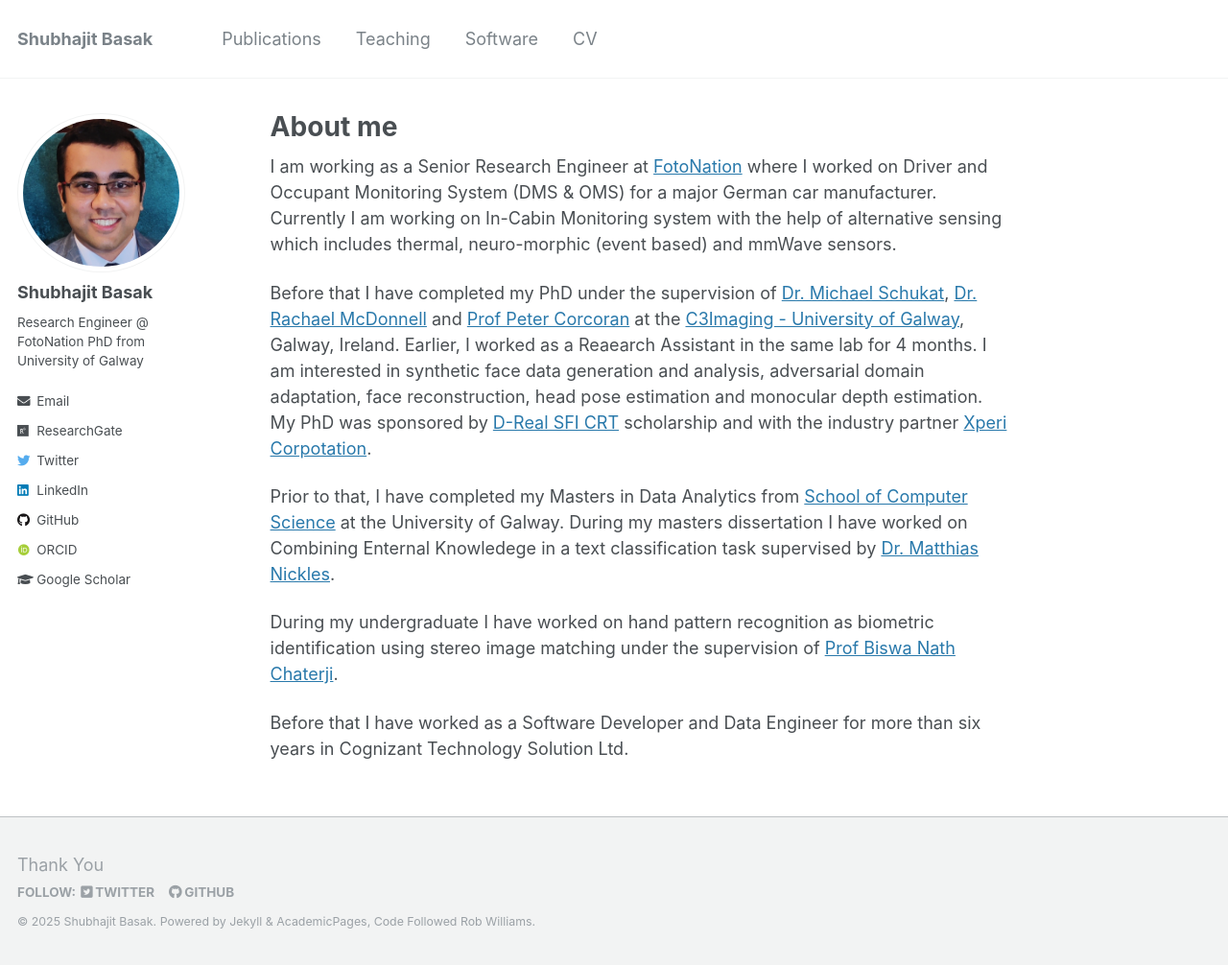
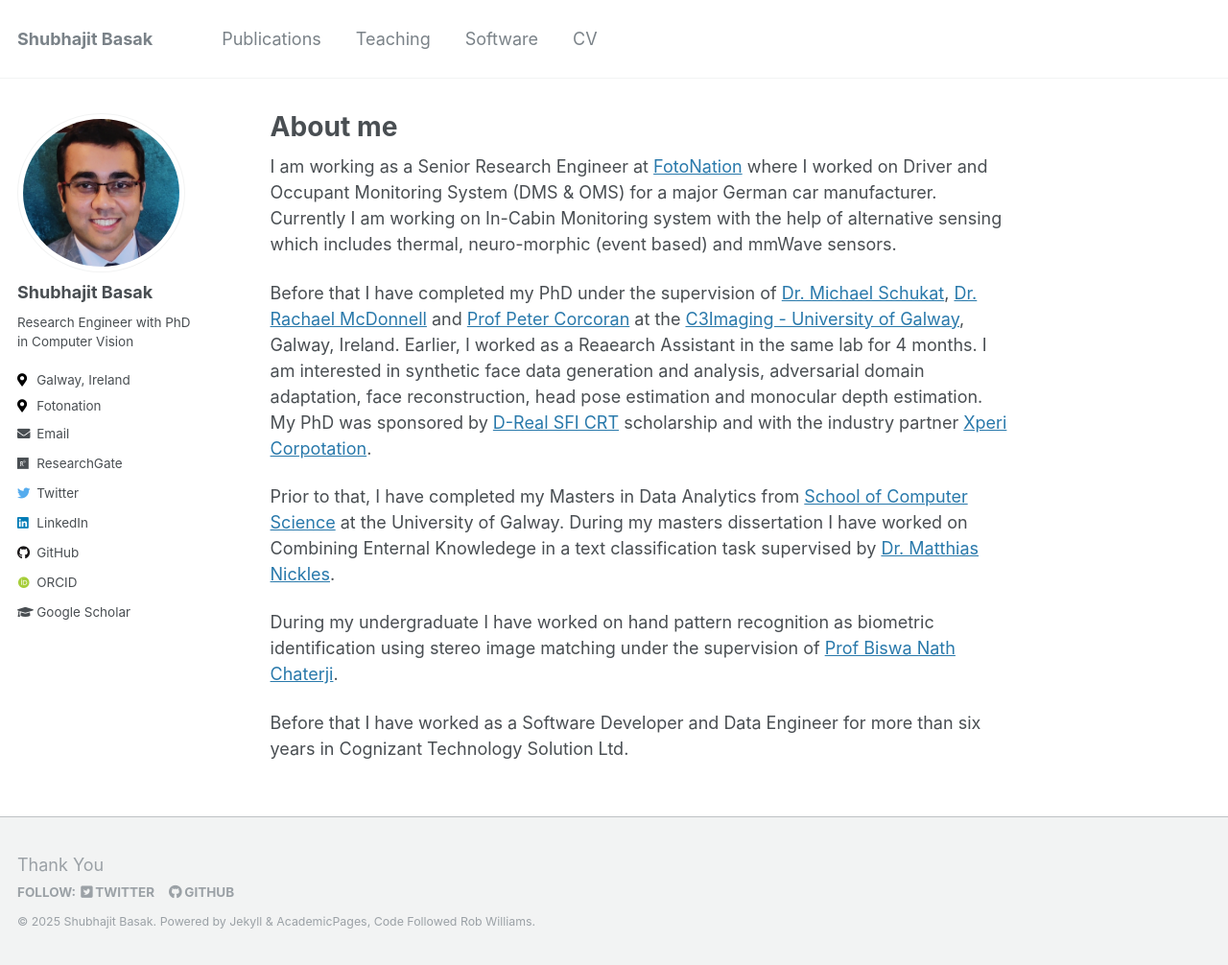
Before and after one commit to shubhajitbasak/shubhajitbasak.github.io, a Jekyll site: the page built from _pages/about.md, in a window 1280 px wide and 1006 px high. Shown: the whole window at 96% size. Built offline with Jekyll 4.4.1, drawn with Linux system fonts in a browser that asks for light colours; some web fonts are replaced.

Commit message:
Update _config.yml

```diff
--- a/_config.yml
+++ b/_config.yml
@@ -84,9 +84,9 @@ analytics:
 author:
   name             : "Shubhajit Basak"
   avatar           : "profile.png"
-  bio              : "Research Engineer @ FotoNation PhD from University of Galway"
-  location         :
-  employer         :
+  bio              : "Research Engineer with PhD in Computer Vision"
+  location         : "Galway, Ireland"
+  employer         : "Fotonation"
   pubmed           :
   orcid            : "https://orcid.org/0000-0002-4078-874X"
   googlescholar    : "https://scholar.google.com/citations?user=P6z4UM4AAAAJ&hl=en"
```
